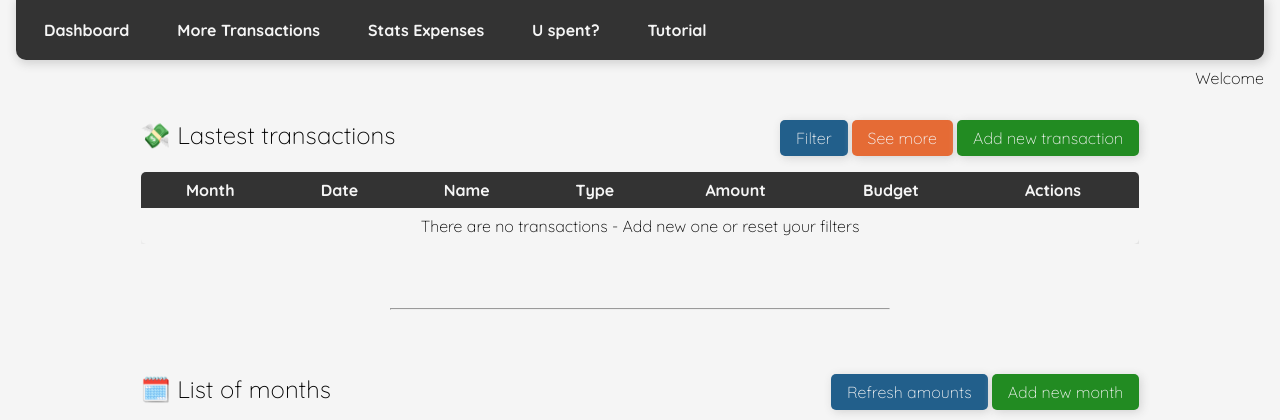
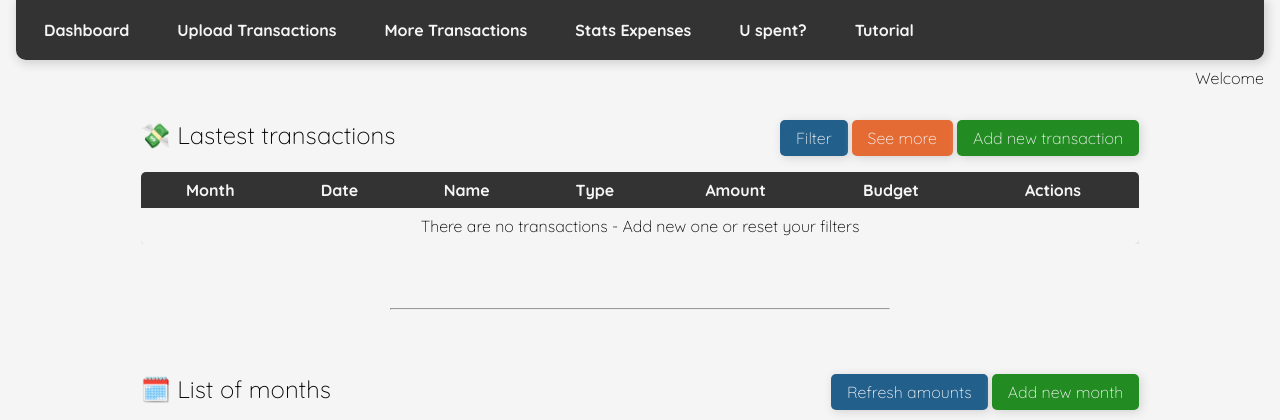
Before and after one commit to kevinvanphavong/han_app, a PHP site: template templates/dashboard/index.html.twig in a window 1280 px wide. Shown: the top 420 px of the page. Run offline with PHP 8.4, Linux system fonts and the light colour scheme; the template is opened without the code that fills it: most values are stand-ins (such as "Sample title", 1, 10 or a date in 2020); form fields are guessed from the names that the template uses; style sheets or scripts are compiled from the project's sources; some libraries are stand-ins or nearby versions; some web fonts are replaced.

Commit message:
feat(uploaf-file): add link to the main page into the navbar

```diff
--- a/templates/navbar.html.twig
+++ b/templates/navbar.html.twig
@@ -1,6 +1,7 @@
 <div class="wrapper-navbar">
     <nav class="navbar">
         <a class="navbar__link" href="{{ path('dashboard_page') }}">Dashboard</a>
+        <a class="navbar__link" href="{{ path('upload_file_transactions') }}">Upload Transactions</a>
         <a class="navbar__link" href="{{ path('more_transactions_page') }}">More Transactions</a>
         <a class="navbar__link" href="{{ path('stats_expenses_page') }}">Stats Expenses</a>
         <a class="navbar__link" href="{{ path('creation_form_page') }}">U spent?</a>
```
